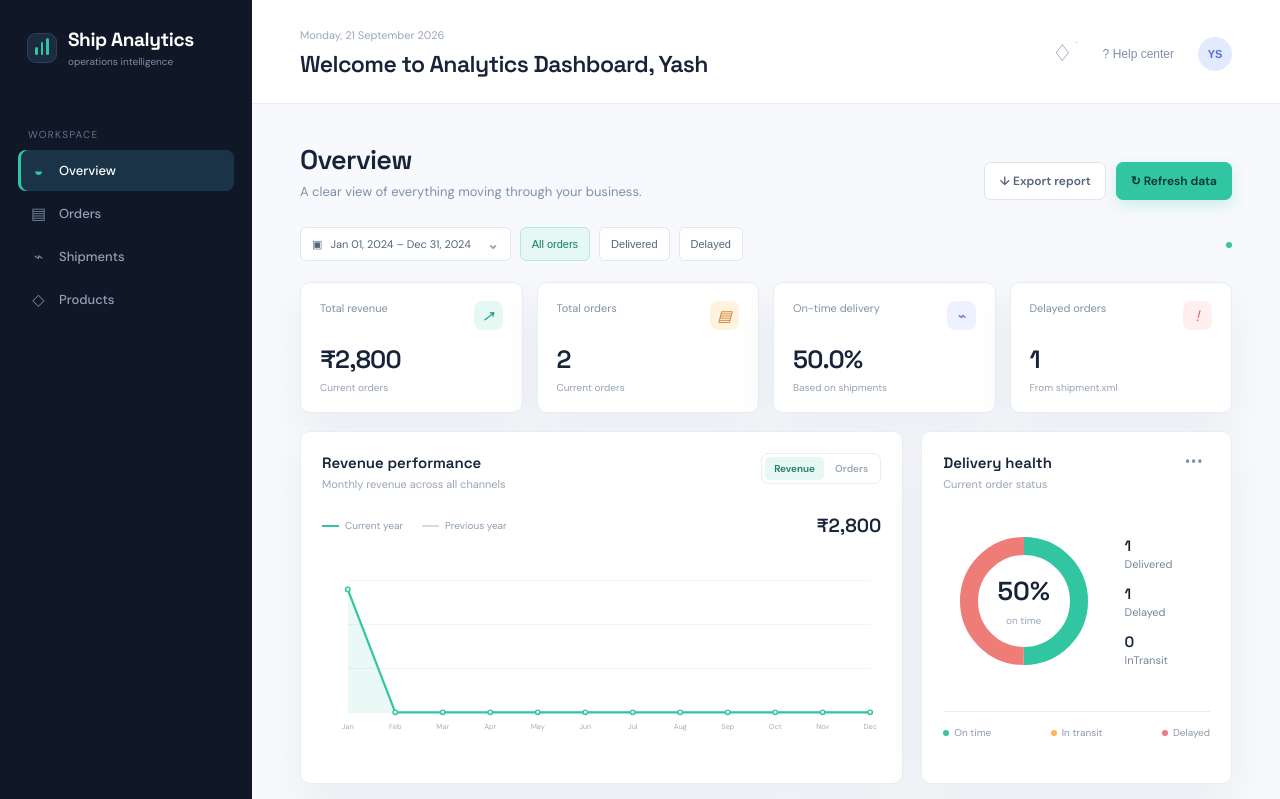
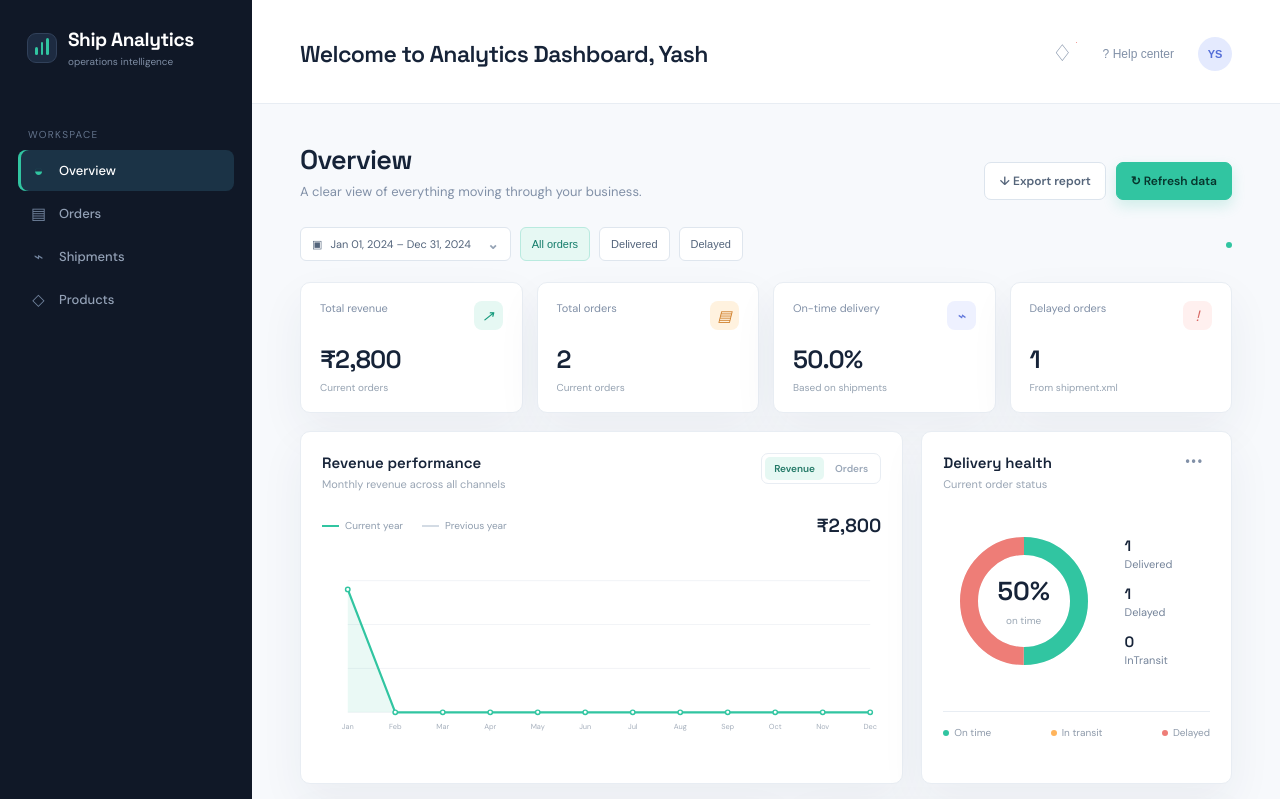
Before and after one commit to YASH-G-CODES/Ship-Analytics-Dashboard, a plain HTML site: page index.html in a window 1280 px wide. Shown: the top 799 px of the page. Drawn offline with Linux system fonts and the light colour scheme.

Commit message:
remove date

```diff
--- a/index.html
+++ b/index.html
@@ -62,7 +62,7 @@
             ☰
           </button>
           <div>
-            <p class="eyebrow">Monday, 21 September 2026</p>
+           <!-- <p class="eyebrow">Monday, 21 September 2026</p>-->
             <h1 id="pageTitle">Welcome to Analytics Dashboard, Yash</h1>
           </div>
           <div class="top-actions">
```
